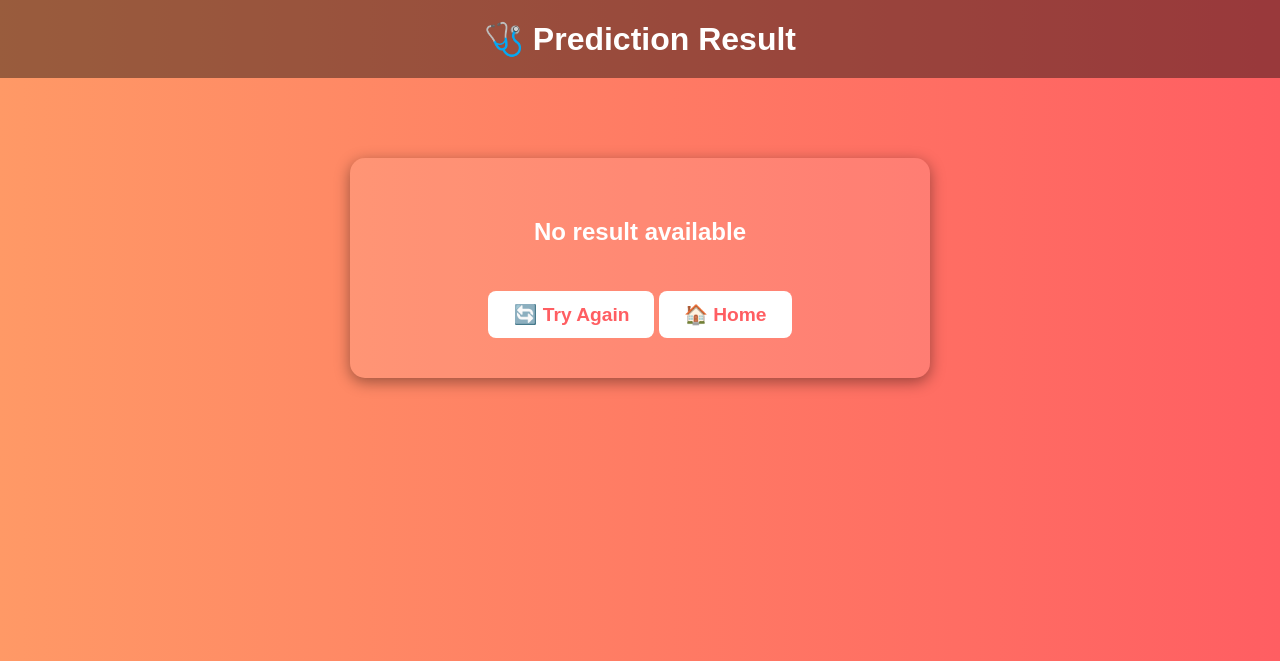
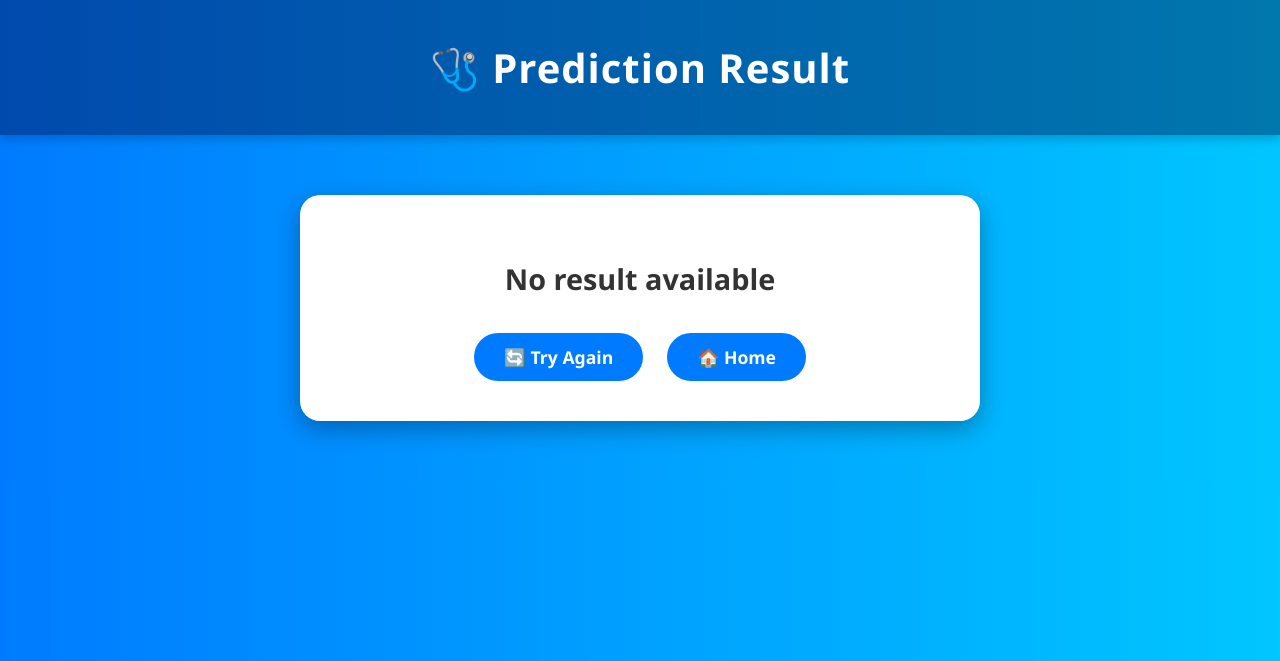
Before and after one commit to dilburroshanmohamed/mini-project, a Django app: template predictor/templates/result.html in a window 1280 px wide. Shown: the top 661 px of the page. Run offline with Django 4.2, Linux system fonts and the light colour scheme; the template is opened without the code that fills it, so the values that code supplies are empty; parts of the project's set-up code (start-up, migrations or seed data) failed here and were passed over.

Commit message:
Update result.html

```diff
--- a/predictor/templates/result.html
+++ b/predictor/templates/result.html
@@ -1,57 +1,94 @@
 <!DOCTYPE html>
 <html lang="en">
 <head>
-    <meta charset="UTF-8">
+  <meta charset="UTF-8" />
   <title>Prediction Result</title>
+  <meta name="viewport" content="width=device-width, initial-scale=1.0" />
   <style>
     body {
-            font-family: Arial, sans-serif;
-            background: linear-gradient(to right, #ff9966, #ff5e62);
       margin: 0;
-            padding: 0;
+      font-family: 'Segoe UI', sans-serif;
+      background: linear-gradient(to right, #007BFF, #00C6FF);
+      color: #333;
       text-align: center;
+    }
+
+    header {
+      padding: 40px 20px;
+      background: rgba(0, 0, 50, 0.4);
       color: white;
+      box-shadow: 0 4px 10px rgba(0, 0, 0, 0.2);
     }
-        header {
-            padding: 20px;
-            background: rgba(0,0,0,0.4);
-        }
+
     header h1 {
       margin: 0;
+      font-size: 2.5em;
+      letter-spacing: 1px;
     }
+
     .card {
-            margin: 80px auto;
-            max-width: 500px;
-            background: rgba(255,255,255,0.1);
+      margin: 60px auto;
+      max-width: 600px;
+      background: white;
       padding: 40px;
-            border-radius: 15px;
-            box-shadow: 0px 4px 15px rgba(0,0,0,0.4);
+      border-radius: 20px;
+      box-shadow: 0 8px 25px rgba(0, 0, 0, 0.3);
+      animation: fadeIn 1s ease-out;
     }
+
+    .card h2 {
+      margin-bottom: 20px;
+      font-size: 1.8em;
+    }
+
     .safe {
-            color: #00ff99;
-            font-size: 1.5em;
+      color: #28a745;
     }
+
     .risk {
-            color: #ff4d4d;
-            font-size: 1.5em;
+      color: #dc3545;
     }
+
+    ul {
+      text-align: left;
+      margin: 20px auto;
+      padding-left: 20px;
+      max-width: 400px;
+      font-size: 1.1em;
+      line-height: 1.6;
+      color: #333;
+    }
+
     .btn {
-            margin-top: 25px;
-            padding: 12px 25px;
-            font-size: 1.2em;
+      margin: 15px 10px 0;
+      padding: 12px 30px;
+      font-size: 1.1em;
       border: none;
-            border-radius: 8px;
-            background-color: #ffffff;
-            color: #ff5e62;
+      border-radius: 30px;
+      background-color: #007BFF;
+      color: white;
       font-weight: bold;
       cursor: pointer;
-            transition: 0.3s;
+      transition: all 0.3s ease;
       text-decoration: none;
       display: inline-block;
     }
+
     .btn:hover {
-            background-color: #ff5e62;
-            color: white;
+      background-color: white;
+      color: #007BFF;
+      border: 2px solid #007BFF;
+    }
+
+    @keyframes fadeIn {
+      from {
+        opacity: 0;
+        transform: translateY(30px);
+      }
+      to {
+        opacity: 1;
+        transform: translateY(0);
+      }
     }
   </style>
 </head>
@@ -64,8 +101,18 @@
     {% if result %}
       {% if "Not at Risk" in result %}
         <h2 class="safe">✅ {{ result }}</h2>
+        <ul>
+          <li>Maintain a balanced diet and regular exercise</li>
+          <li>Consult your doctor for routine checkups every 6 months</li>
+          <li>Continue monitoring your heart health</li>
+        </ul>
       {% else %}
         <h2 class="risk">⚠️ {{ result }}</h2>
+        <ul>
+          <li>Contact a cardiologist immediately</li>
+          <li>Reduce smoking and alcohol consumption gradually</li>
+          <li>Retake the assessment after lifestyle adjustments</li>
+        </ul>
       {% endif %}
     {% else %}
       <h2>No result available</h2>
```
Lines whose indentation alone changed are shown as unchanged.
